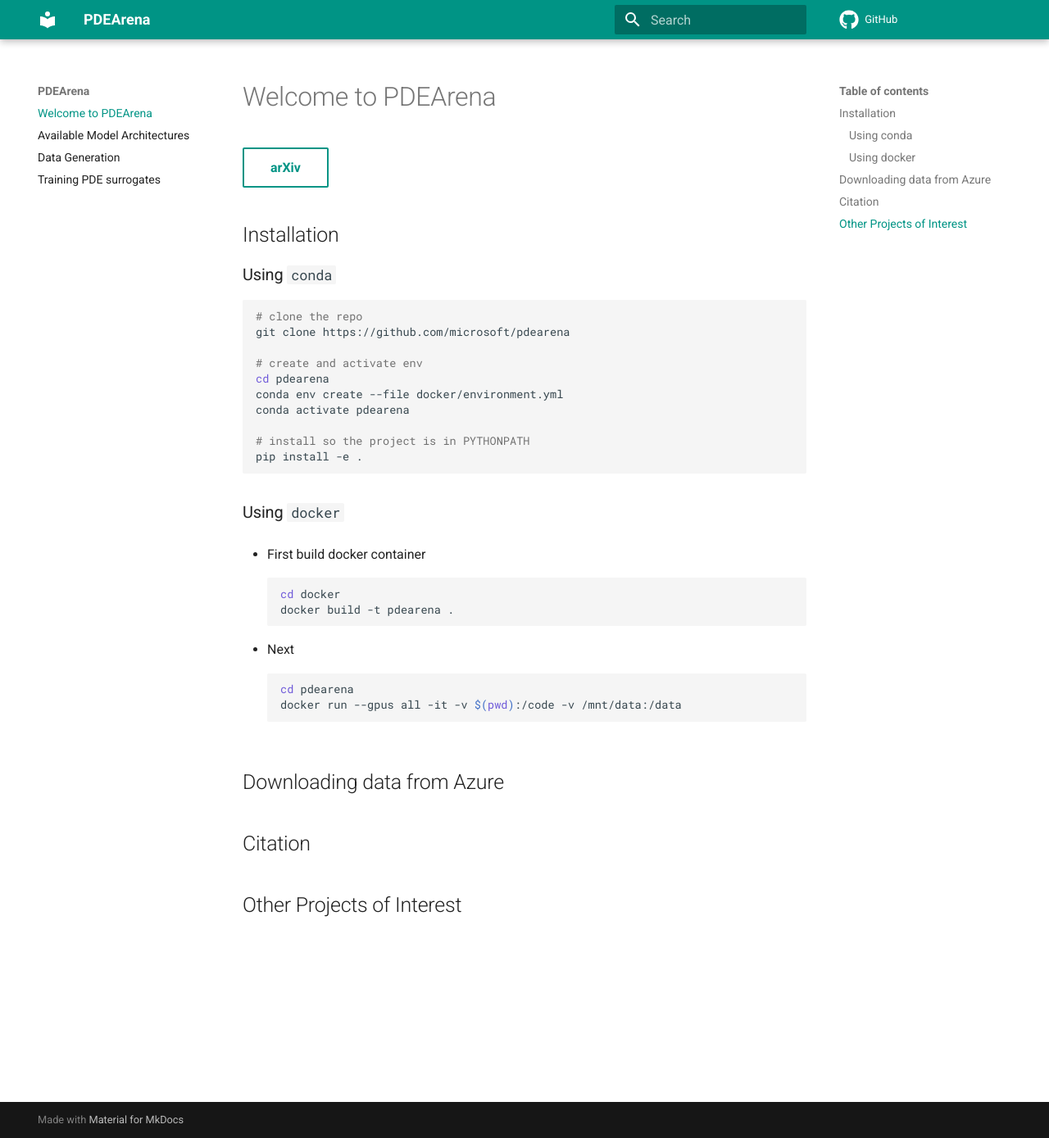
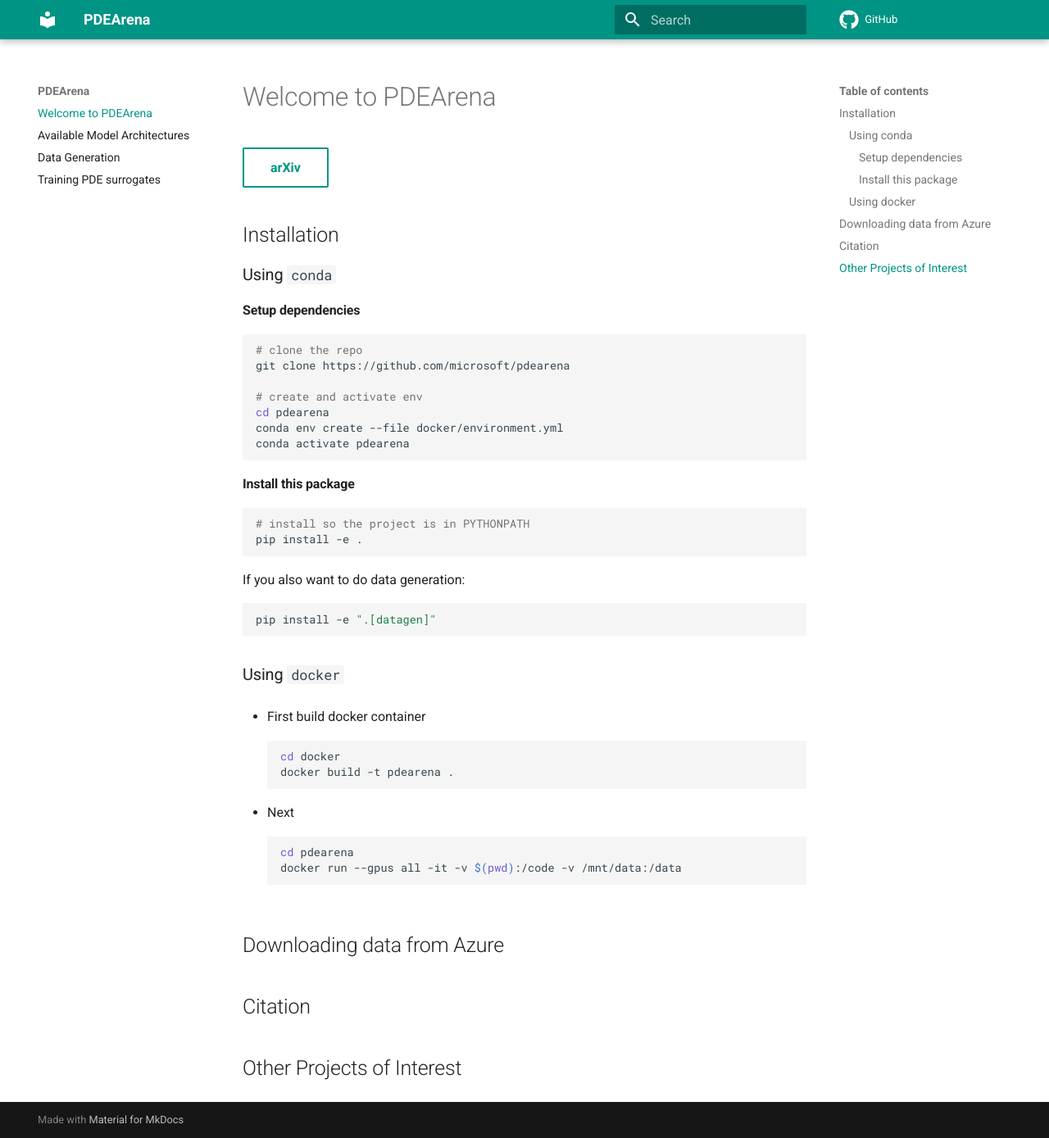
Before and after one commit to pdearena/pdearena, an MkDocs documentation site: the page built from docs/index.md, in a window 1280 px wide and 1389 px high. Shown: the whole window at 82% size. Built offline with MkDocs 1.6.1 and Material for MkDocs 9.7.7, drawn with Linux system fonts in a browser that asks for light colours; comment, search, counter and statistics services are not loaded.

Commit message:
more details about install

````diff
--- a/docs/index.md
+++ b/docs/index.md
@@ -5,6 +5,8 @@
 ## Installation
 
 ### Using `conda`
+
+#### Setup dependencies
 
 ```bash
 # clone the repo
@@ -14,9 +16,19 @@ git clone https://github.com/microsoft/pdearena
 cd pdearena
 conda env create --file docker/environment.yml
 conda activate pdearena
+```
 
+#### Install this package
+
+```bash
 # install so the project is in PYTHONPATH
 pip install -e .
+```
+
+If you also want to do data generation:
+
+```bash
+pip install -e ".[datagen]"
 ```
 
 ### Using `docker`
````
